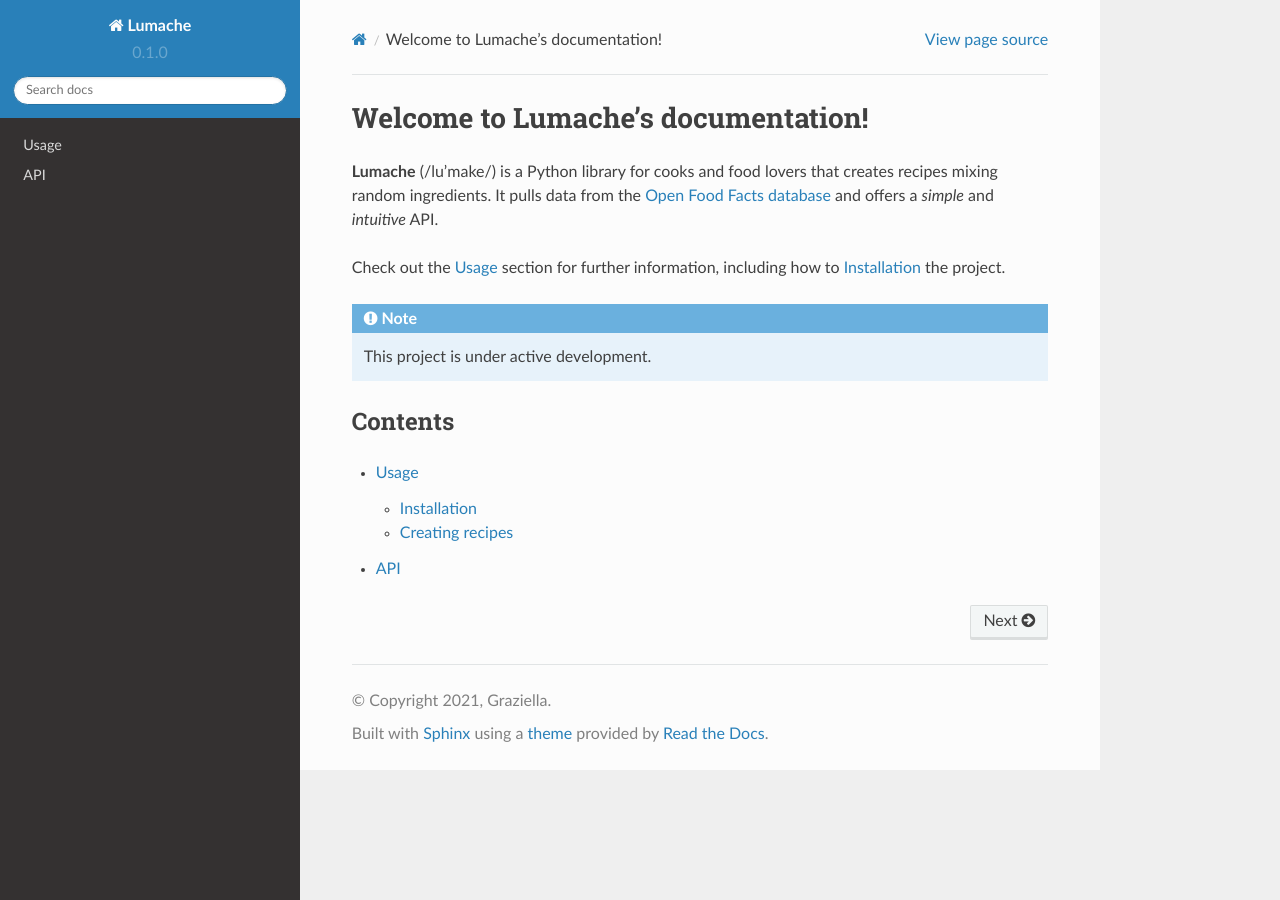
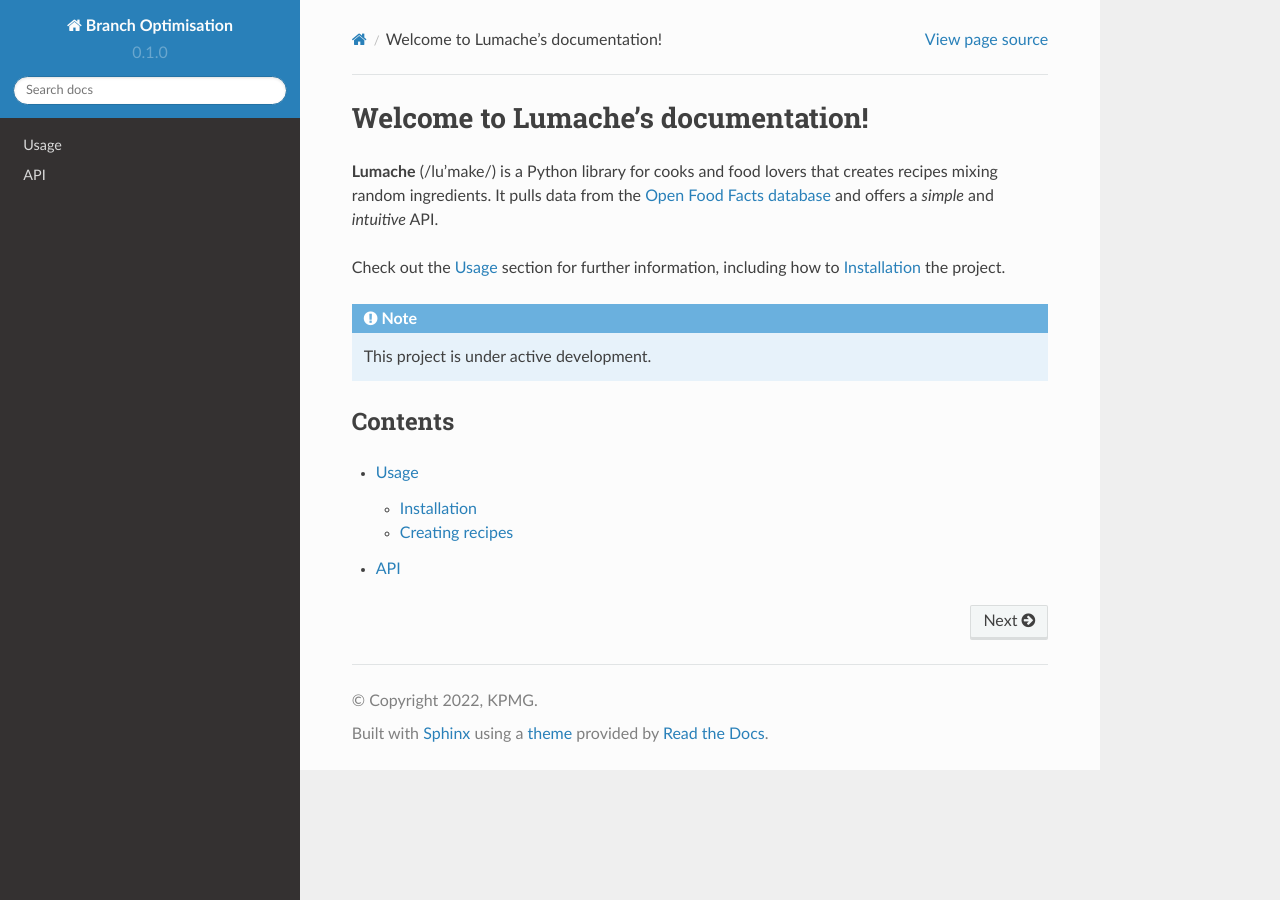
Before and after one commit to CharalambosIoannou/BranchOptimisation, a Sphinx documentation site: the page built from docs/source/index.rst, in a window 1280 px wide. Built offline with Sphinx 7.4.7 and the Read the Docs theme 2.0.0, drawn with Linux system fonts in a browser that asks for light colours.

Commit message:
Update conf.py

```diff
--- a/docs/source/conf.py
+++ b/docs/source/conf.py
@@ -2,9 +2,9 @@
 
 # -- Project information
 
-project = 'Lumache'
-copyright = '2021, Graziella'
-author = 'Graziella'
+project = 'Branch Optimisation'
+copyright = '2022, KPMG'
+author = 'KPMG'
 
 release = '0.1'
 version = '0.1.0'
```
